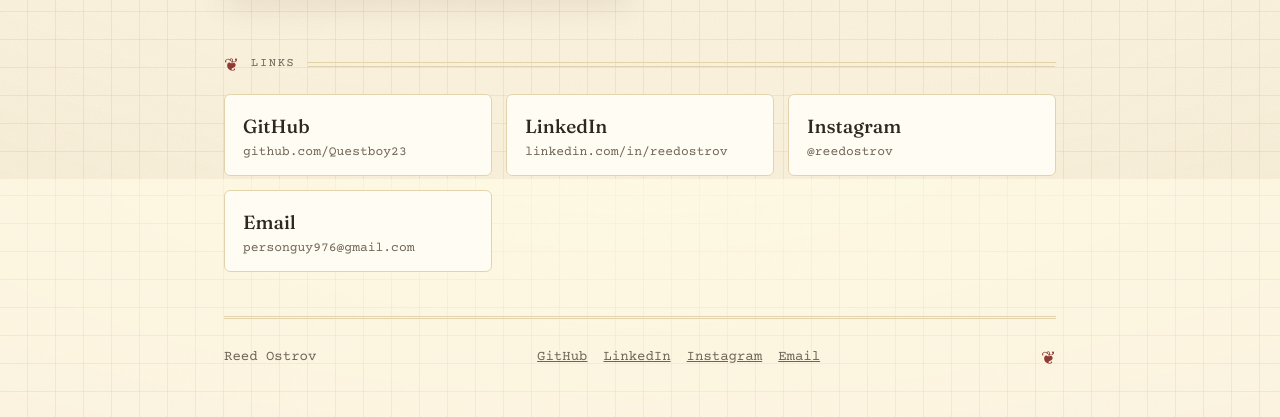
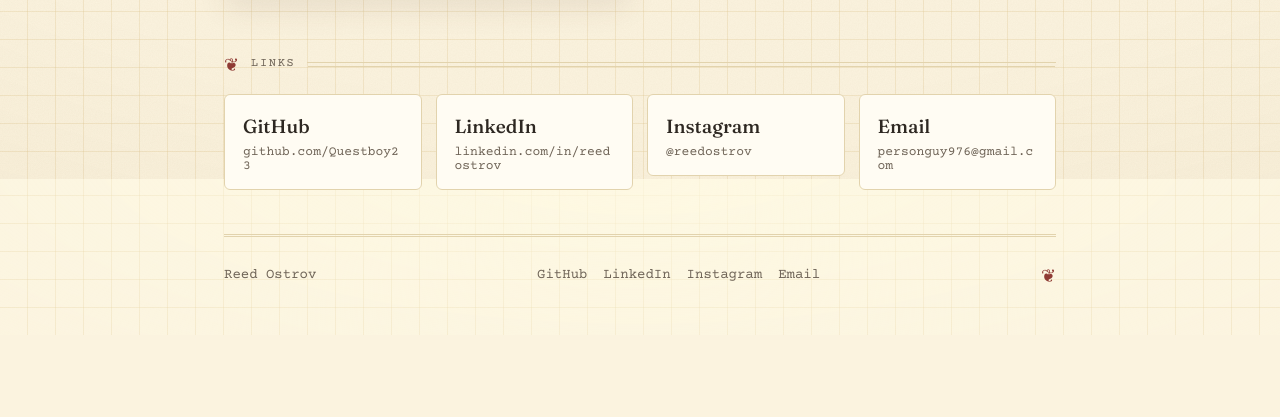
Before and after one commit to Questboy23/reedostrov.com, a plain HTML site: page index.html in a window 1280 px wide. Shown: the part 621-1038 px from the top of the page. After the commit the page ends 956 px from the top, so only its background shows below. Drawn offline with nearby package versions, Linux system fonts and the light colour scheme.

Commit message:
Links in one row of four
Co-Authored-By: Claude Opus 5.5 <noreply@anthropic.com>

```diff
--- a/index.html
+++ b/index.html
@@ -1,4 +1,4 @@
-<!doctype html><html lang="en"><head><meta charset="utf-8"><link rel="icon" href="/favicon.svg" type="image/svg+xml"><meta name="viewport" content="width=device-width,initial-scale=1"><link rel="preconnect" href="https://fonts.googleapis.com"><link rel="preconnect" href="https://fonts.gstatic.com" crossorigin><link href="https://fonts.googleapis.com/css2?family=Fraunces:opsz,wght,SOFT,WONK@9..144,300..600,0..100,0..1&family=Courier+Prime:ital,wght@0,400;0,700;1,400&family=IBM+Plex+Mono:wght@400;500&family=Instrument+Sans:wght@400;600&display=swap" rel="stylesheet"><link rel="stylesheet" href="/style.css?v=17"><title>Reed Ostrov</title><meta name="description" content="Reed Ostrov's projects and links."></head><body><div class="wrap"><header class="top"><a class="name" href="/">Reed Ostrov</a><nav class="toplinks mono"><a href="https://github.com/Questboy23">GitHub</a><a href="https://www.linkedin.com/in/reedostrov">LinkedIn</a><a href="https://www.instagram.com/reedostrov">Instagram</a><a href="mailto:personguy976@gmail.com">Email</a></nav></header>
+<!doctype html><html lang="en"><head><meta charset="utf-8"><link rel="icon" href="/favicon.svg" type="image/svg+xml"><meta name="viewport" content="width=device-width,initial-scale=1"><link rel="preconnect" href="https://fonts.googleapis.com"><link rel="preconnect" href="https://fonts.gstatic.com" crossorigin><link href="https://fonts.googleapis.com/css2?family=Fraunces:opsz,wght,SOFT,WONK@9..144,300..600,0..100,0..1&family=Courier+Prime:ital,wght@0,400;0,700;1,400&family=IBM+Plex+Mono:wght@400;500&family=Instrument+Sans:wght@400;600&display=swap" rel="stylesheet"><link rel="stylesheet" href="/style.css?v=18"><title>Reed Ostrov</title><meta name="description" content="Reed Ostrov's projects and links."></head><body><div class="wrap"><header class="top"><a class="name" href="/">Reed Ostrov</a><nav class="toplinks mono"><a href="https://github.com/Questboy23">GitHub</a><a href="https://www.linkedin.com/in/reedostrov">LinkedIn</a><a href="https://www.instagram.com/reedostrov">Instagram</a><a href="mailto:personguy976@gmail.com">Email</a></nav></header>
 <main class="home"><h1 class="label">Projects</h1><div class="grid">
 <a class="card glass lev" href="/leviathan/"><span class="icon lev"><svg viewBox="0 0 24 24" fill="#f8f2e6"><path d="M12 2 4 5v6c0 5 3.4 9.4 8 11 4.6-1.6 8-6 8-11V5l-8-3zm-1.2 14.2-3.5-3.5 1.4-1.4 2.1 2.1 4.9-4.9 1.4 1.4-6.3 6.3z"/></svg></span><h2>Leviathan</h2><p>Stops malware on your Mac before it runs.</p><span class="pill">Learn more &rarr;</span></a>
 <a class="card glass am" href="/activity-monitored/"><span class="icon am"><svg viewBox="0 0 24 24" fill="#f8f2e6"><path d="M12 4a10 10 0 0 0-10 10c0 1.7.4 3.3 1.2 4.7l1.7-1A8 8 0 1 1 20 14c0 1.4-.4 2.7-1 3.8l1.7 1A10 10 0 0 0 12 4zm4.2 4.4-5.6 4.4a2 2 0 1 0 2.8 2.8l2.8-7.2z"/></svg></span><h2>Activity Monitored</h2><p>Keeps your Mac fast when it is overloaded.</p><span class="pill">Learn more &rarr;</span></a>
--- a/style.css
+++ b/style.css
@@ -175,8 +175,8 @@ main .card:nth-child(2){animation-delay:.08s}main .card:nth-child(3){animation-d
 /* v16: bigger name, links, no motto */
 .top .name{font-size:42px;line-height:1.05}
 .toplinks{display:flex;gap:18px;font-size:14px}.toplinks a,.footlinks a{color:var(--mute)}.toplinks a:hover,.footlinks a:hover{color:var(--accent)}
-.footlinks{display:flex;gap:16px;flex-wrap:wrap}
-.links{list-style:none;padding:0;display:grid;grid-template-columns:repeat(auto-fill,minmax(210px,1fr));gap:14px}
+.footlinks{display:flex;gap:16px;flex-wrap:wrap}.footlinks a{text-decoration:none}
+.links{list-style:none;padding:0;display:grid;grid-template-columns:repeat(auto-fill,minmax(180px,1fr));gap:14px}
 .links a{display:flex;flex-direction:column;gap:4px;padding:16px 18px;background:var(--card);border:1.5px solid var(--line);border-radius:6px;text-decoration:none;color:var(--ink);transition:border-color .15s,translate .15s}
 .links a:hover{border-color:var(--accent);translate:0 -2px}
 .links b{font-family:"Fraunces",Georgia,serif;font-size:19px;font-weight:500}
```
Also changed, not shown: activity-monitored/index.html (+1 -1 lines), leviathan/index.html (+1 -1 lines), voice-computer-agent/index.html (+1 -1 lines), 1 other file.
